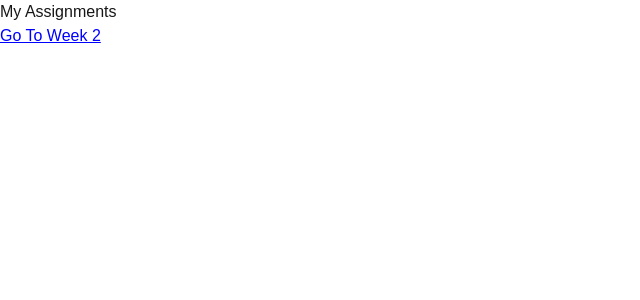
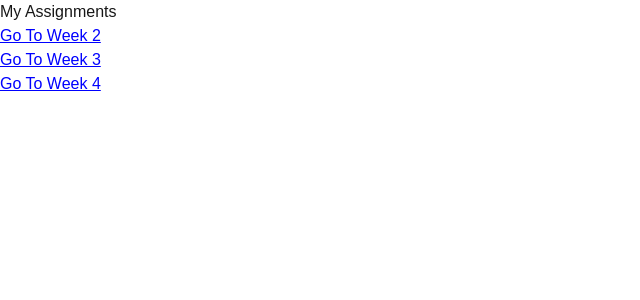
Before and after one commit to BalkaranJ/cprg306-assignments, a Next.js app: page / in a window 1280 px wide. Shown: the top 300 px of the page, without its empty margins (0-640 px from the left). Built offline with nearby package versions, Linux system fonts and the light colour scheme.

Commit message:
Updated original page to showcase new weeks

```diff
--- a/app/page.js
+++ b/app/page.js
@@ -5,6 +5,9 @@ export default function Home() {
     <div>
       <h1>My Assignments</h1>
       <p><Link href="/week-2" style={{ color: 'blue', textDecoration: 'underline'}}>Go To Week 2</Link></p>
+      <p><Link href="/week-3" style={{ color: 'blue', textDecoration: 'underline'}}>Go To Week 3</Link></p>
+      <p><Link href="/week-4" style={{ color: 'blue', textDecoration: 'underline'}}>Go To Week 4</Link></p>
+
     </div>
   );
 }
```
